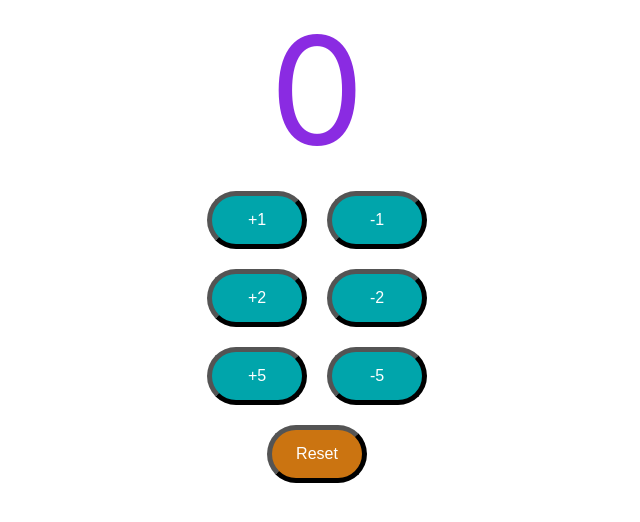
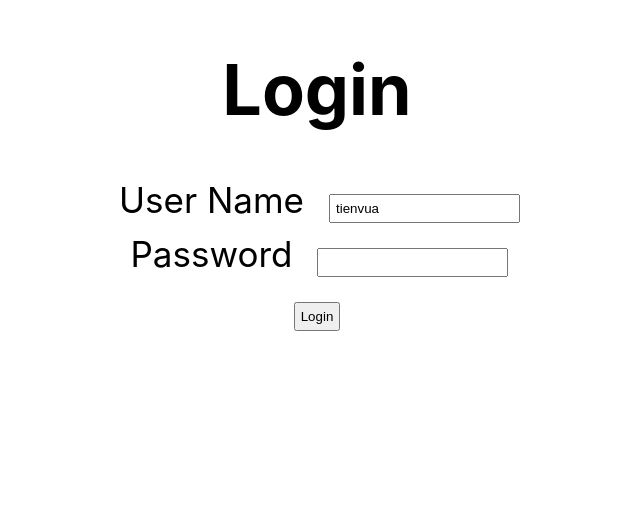
Before and after one commit to NguyenDinhTienITHUFI/my-first-prj-react, a React (Create React App) app: page / in a window 1280 px wide. Shown: the top 522 px of the page, without its empty margins (323-963 px from the left). Built offline with nearby package versions, Linux system fonts and the light colour scheme.

Commit message:
login-authen-router

```diff
--- a/package.json
+++ b/package.json
@@ -8,6 +8,7 @@
     "@testing-library/user-event": "^13.5.0",
     "react": "^18.3.1",
     "react-dom": "^18.3.1",
+    "react-router-dom": "^6.26.0",
     "react-scripts": "5.0.1",
     "web-vitals": "^2.1.4"
   },
--- a/src/App.js
+++ b/src/App.js
@@ -1,30 +1,30 @@
 
 import './App.css';
 import Counter from './components/counter/Counter';
-
+import TodoApp from'./components/todo/TodoApp';
 
 function App() {
   return (
     <div className="App">
+      <TodoApp/>
 
-     <Counter/>
 
 
     </div>
   );
 }
 
-function PlayWithProps(property1,property2){
+// function PlayWithProps(property1,property2){
 
-  console.log(property1)
-  console.log(property2)
-  return (
-    <div>
-      Props
+//   console.log(property1)
+//   console.log(property2)
+//   return (
+//     <div>
+//       Props
 
-    </div>
-  )
-}
+//     </div>
+//   )
+// }
 // function PlayWithProps(properties){
 //   console.log(properties)
 //   console.log(properties.property1)
--- a/src/components/counter/Counter.css
+++ b/src/components/counter/Counter.css
@@ -7,7 +7,7 @@
     borderRadius:"30px"
 
 }; */
-button{
+.button{
     font-size:16px;
     width:100px;
     margin:10px;
--- /dev/null
+++ b/src/components/todo/TodoApp.css
@@ -0,0 +1,4 @@
+label,input,button{
+    margin: 10px;
+    padding: 5px
+}
--- /dev/null
+++ b/src/components/todo/TodoApp.jsx
@@ -0,0 +1,111 @@
+import { useState } from 'react'
+import './TodoApp.css'
+import { BrowserRouter,Routes,Route,useNavigate,useParams } from 'react-router-dom'
+
+export default function TodoApp(){
+    return(
+        <div className="TodoApp">
+                <BrowserRouter>
+                    <Routes>
+                        <Route path='/'element={<LoginComponent/>}></Route>
+                        <Route path='/login'element={<LoginComponent/>}></Route>
+                        <Route path='/welcome/:username'element={<WelcomeComponent/>}></Route>
+                        <Route path='*'element={<ErrorComponent/>}></Route>
+                    </Routes>
+                </BrowserRouter>
+
+
+
+        </div>
+    )
+}
+
+function LoginComponent(){
+
+    const[username,setUserName]=useState('tienvua')
+
+    const[password,setPassword]=useState('')
+
+    const[showSuccessMessage,setShowSuccessMessage]=useState(false)
+    const[showErrorMessage,setShowErrorMessage]=useState(false)
+    const navigate=useNavigate();
+    function handelUserNameChange(event){
+
+        setUserName(event.target.value)
+    }
+    function handelPasswordChange(event){
+
+        setPassword(event.target.value)
+    }
+    function handeleSubmit(){
+
+        if(username==='tienvua'&&password==='admin'){
+            console.log('success')
+            setShowSuccessMessage(true)
+            setShowErrorMessage(false)
+            navigate(`/welcome/${username}`)
+        }
+        else{
+            console.log('failed')
+            setShowErrorMessage(true)
+            setShowSuccessMessage(false)
+        }
+    }
+    // function SuccessMessageComponent(){
+    //     if(showSuccessMessage)
+    //     {
+    //         return (<div className='successMessage'>Authenticated Successfully</div>)
+    //     }
+    //     return null
+    // }
+    // function ErrorMessageComponent(){
+    //     if(showErrorMessage){
+    //         return( <div className='errorMessage'>Authenticated Failed</div>)
+    //     }
+    //     return null
+    // }
+    return(
+        <div className="Login">
+            <h1>Login</h1>
+            {showSuccessMessage &&<div className='successMessage'>Authenticated Successfully</div>}
+            {showErrorMessage && <div className='errorMessage'>Authenticated Failed</div>}
+           {/* <SuccessMessageComponent/>
+           <ErrorMessageComponent/> */}
+            <div className="LoginForm">
+                <div>
+                    <label>User Name</label>
+                    <input type="text" name="username" value={username} onChange={handelUserNameChange}/>
+                </div>
+                <div>
+                    <label>Password</label>
+                    <input type="password" name="password" value={password} onChange={handelPasswordChange}/>
+                </div>
+                <div>
+                    <button type="button"name="login" onClick={handeleSubmit}>Login</button>
+                </div>
+            </div>
+
+        </div>
+    )
+}
+
+function WelcomeComponent(){
+    const {username}=useParams()
+    console.log(username)
+    return(
+        <div className="Welcome">
+            <h1>Welcome {username}</h1>
+            <div >
+                Welcome Component
+            </div>
+        </div>
+    )
+}
+function ErrorComponent(){
+    return(
+        <div className='ErrorComponent'>
+            <h1>We are working really hard</h1>
+            <div>Web not found 404</div>
+        </div>
+    )
+}
```
Also changed, not shown: 1 other file (tests, documents, lock files or other folders).
